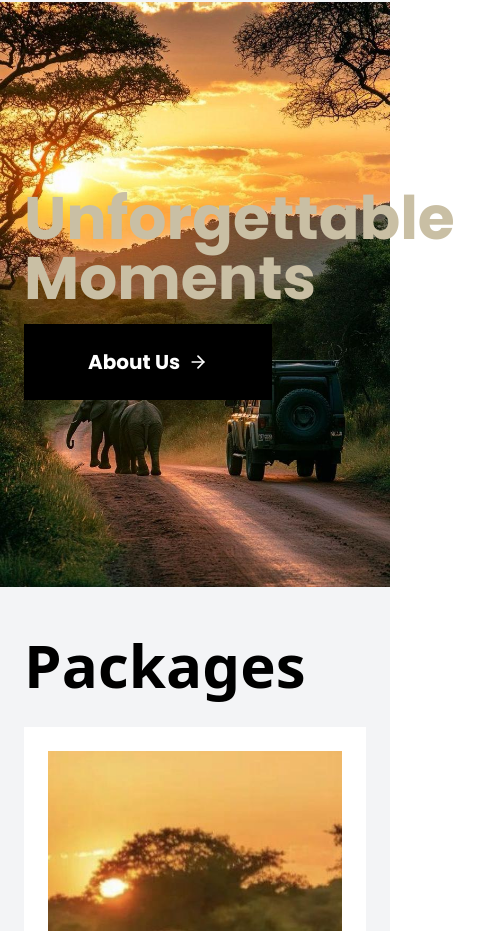
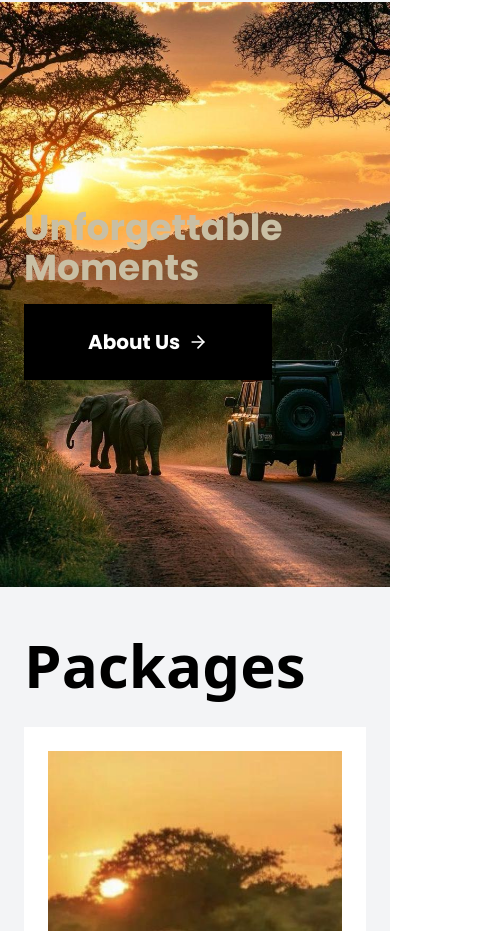
Before and after one commit to AbubakerSalah/safarify, a React (Vite) app: page / in a window 390 px wide. Shown: the part 1159-2090 px from the top of the page, 479 px wide, since content can reach past the window. Built offline with nearby package versions, Linux system fonts and the light colour scheme.

Commit message:
Fixed bug

```diff
--- a/src/Pages/Home.jsx
+++ b/src/Pages/Home.jsx
@@ -74,7 +74,7 @@ export default function Home() {
         <div className="flex justify-start items-center relative mt-12">
           <img src="/ee.jpeg" alt="Safari" className="w-full h-auto" />
 
-          <div className="absolute text-[#c9bfa4] text-6xl md:text-7xl lg:text-8xl font-bold p-6 font-poppins ">
+          <div className="absolute text-[#c9bfa4] text-4xl md:text-6xl lg:text-8xl font-bold p-6 font-poppins ">
             <h4>
               Unforgettable <br /> Moments
             </h4>
```
